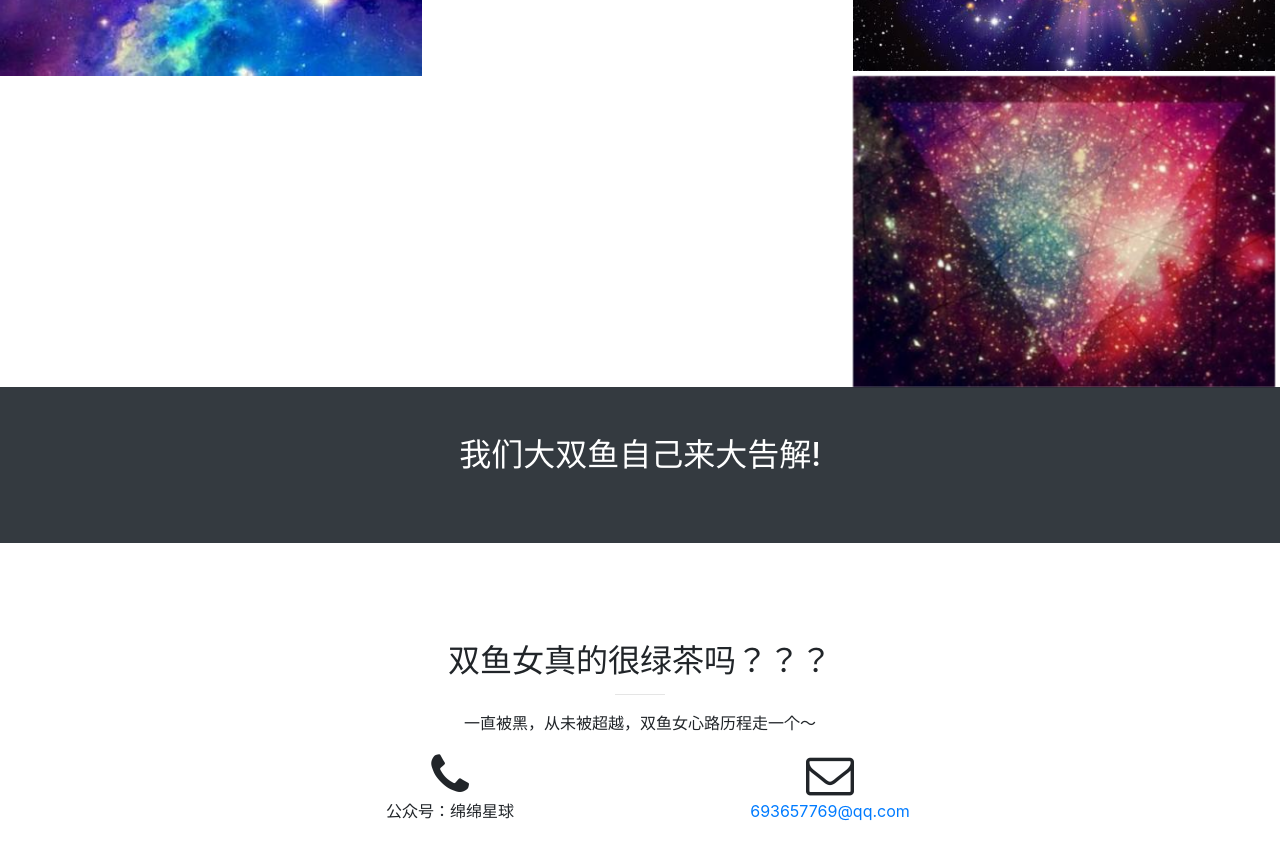
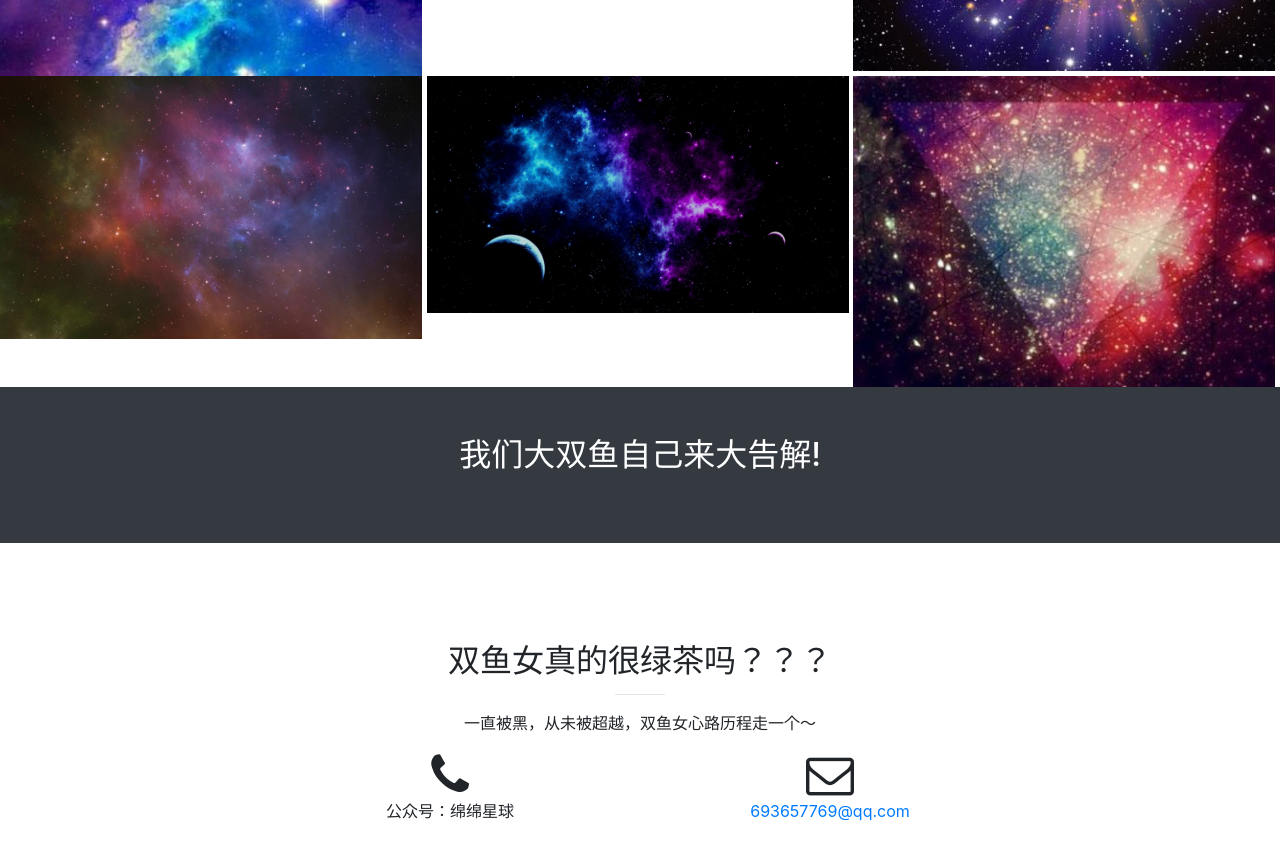
Before and after one commit to Amiko123/assignment, a website with bundled scripts: page index.html in a window 1280 px wide. Shown: the part 1802-2662 px from the top of the page. Built offline with nearby package versions, Linux system fonts and the light colour scheme; files whose address does not match are found by name.

Commit message:
好弱智

```diff
--- a/index.html
+++ b/index.html
@@ -171,7 +171,7 @@
           </div>
           <div class="col-lg-4 col-sm-6">
             <a class="portfolio-box" href="img/portfolio/fullsize/4.jpg">
-              <img class="img-fluid pic" src="img/portfolio/thumbnails/4.jepg" alt="">
+              <img class="img-fluid pic" src="img/portfolio/thumbnails/4.jpeg" alt="">
               <div class="portfolio-box-caption">
                 <div class="portfolio-box-caption-content">
                   <div class="project-category text-faded">
@@ -186,7 +186,7 @@
           </div>
           <div class="col-lg-4 col-sm-6">
             <a class="portfolio-box" href="img/portfolio/fullsize/5.jpg">
-              <img class="img-fluid pic" src="img/portfolio/thumbnails/5.jepg" alt="">
+              <img class="img-fluid pic" src="img/portfolio/thumbnails/5.jpeg" alt="">
               <div class="portfolio-box-caption">
                 <div class="portfolio-box-caption-content">
                   <div class="project-category text-faded">
```
